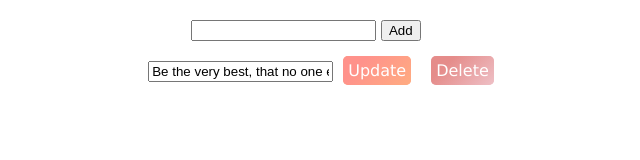
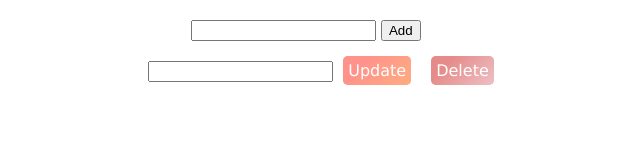
Before and after one commit to txddra/react-todo, a React (Create React App) app: page / in a window 1280 px wide. Both pictures are taken after a click on the element "Edit". Shown: the top 160 px of the page, without its empty margins (334-974 px from the left). Built offline with nearby package versions, Linux system fonts and the light colour scheme.

Commit message:
still working on the update

```diff
--- a/src/App.js
+++ b/src/App.js
@@ -118,6 +118,7 @@ editHandle =(targetID)=>{
   //looping through the array
   let updatedArray = copiedArray.map((item)=>{
     if(item.id === targetID){
+      //toggles the edit button to update
       item.editToggle = true;
     }
     return item;
@@ -129,12 +130,17 @@ editHandle =(targetID)=>{
 }
 
 
+onChangeHandler = ()=>{
+
+}
+
 render(){
   //destructuring
   const {
     todoList,
   errorMessageAlert,
-  missingContentMessage
+  missingContentMessage,
+  editValue
 }= this.state;
 
 return (
@@ -167,9 +173,12 @@ return (
 ):
 
 (
+  //the child
 <TodoView todoList={todoList}
 deletionHandle ={this.deletionHandle}
-editHandle = {this.editHandle}/>
+editHandle = {this.editHandle}
+onChangeHandler ={this.onChangeHandler}
+editValue ={editValue}/>
 )}
 </div>
 )
--- a/src/components/TodoView.js
+++ b/src/components/TodoView.js
@@ -6,6 +6,8 @@ import "./TodoView.css"
 const TodoView = ({todoList,
     deletionHandle,
     editHandle,
+    onChangeHandler,
+    editValue,
 nameString,
 age}) => {
 
@@ -27,10 +29,15 @@ deletionHandle(id)
             <li key={id} style={{margin:20}}>
                 {/* {todo}{" "} */}
 
-            {editToggle ? ( <input type="text" value={todo} />):(
+            {editToggle ? ( <input
+            type="text"
+            value={editValue}
+            name="editValue"
+            onChange ={()=> onChangeHandler()}
+            />):(
 
                 <span> {todo}  </span>
-        )}
+                )}
 
         {editToggle ? ( <span className="todo-button-shared-style edit-button">
                     Update
```
